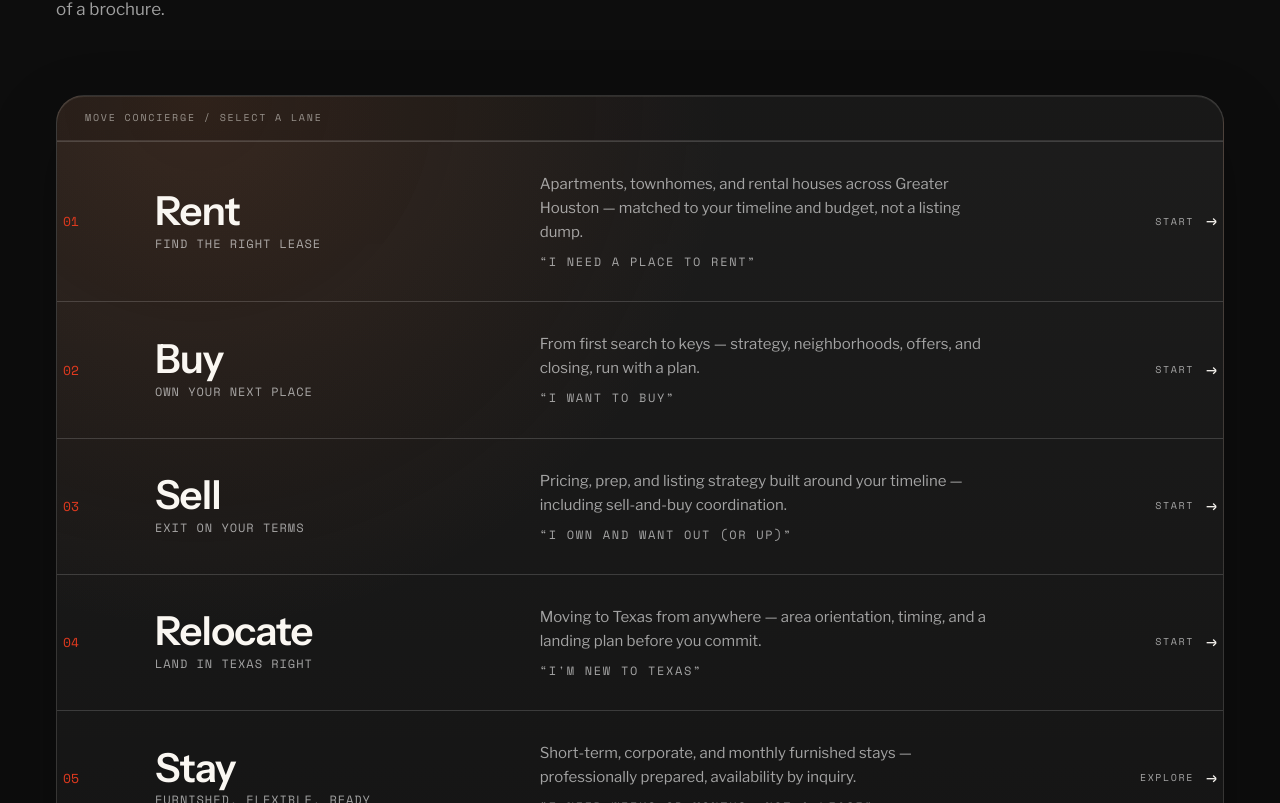
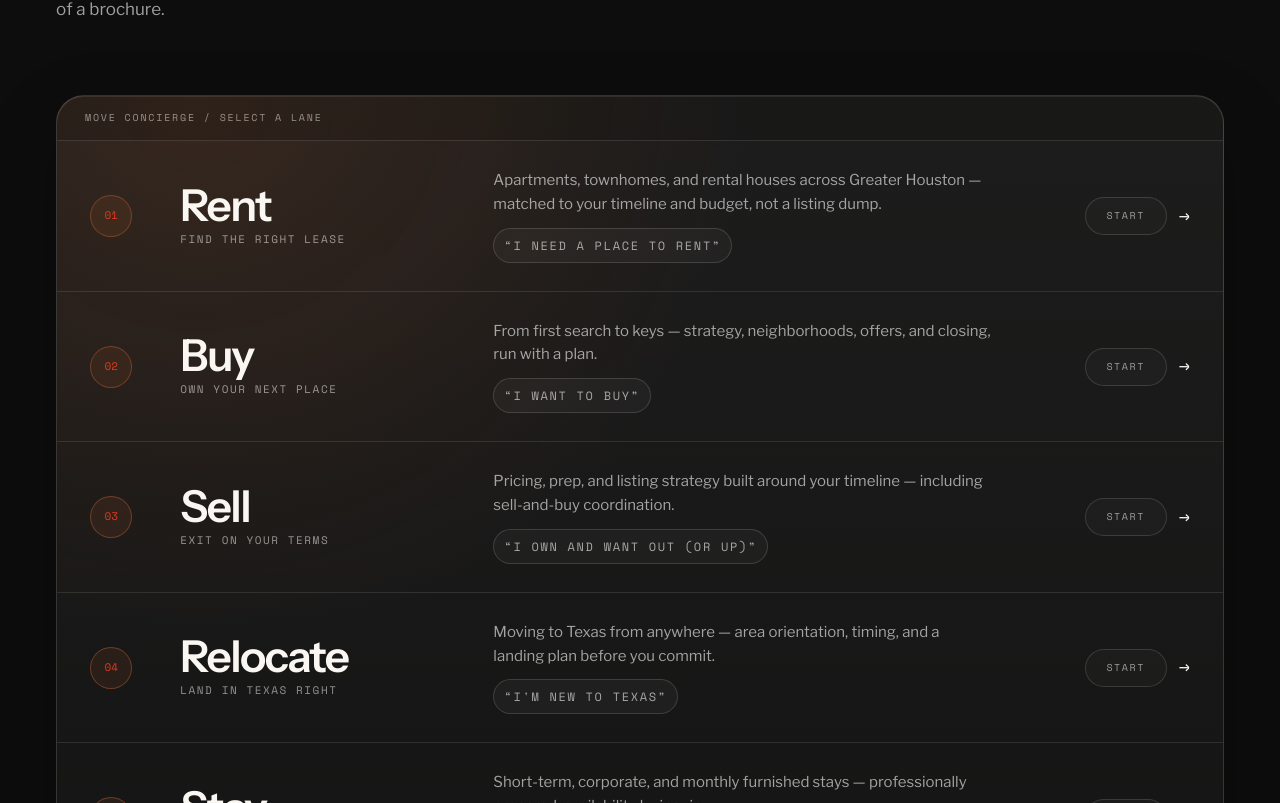
Before and after one commit to d8dles/jwillsoldit-hub, a React (Vite) app: page / in a window 1280 px wide. Shown: the part 2137-2940 px from the top of the page. Built offline with nearby package versions, Linux system fonts and the light colour scheme.

Commit message:
Polish Route Board route rows

```diff
--- a/src/components/IntentRouteCard.module.css
+++ b/src/components/IntentRouteCard.module.css
@@ -1,58 +1,104 @@
 .row {
   display: grid;
   grid-template-columns: 1fr;
-  gap: 10px;
-  padding: 26px 6px;
+  gap: 12px;
+  padding: 24px clamp(16px, 2.4vw, 28px);
   text-decoration: none;
   color: var(--ink);
   border-top: 1px solid var(--trace);
   position: relative;
-  transition: border-color var(--dur-fast) ease;
+  overflow: hidden;
+  transition:
+    border-color var(--dur-fast) ease,
+    background var(--dur-fast) ease,
+    transform var(--dur-fast) var(--ease-out);
+}
+
+.row:first-child {
+  border-top: none;
 }
 
 .row:last-child {
-  border-bottom: 1px solid var(--trace);
+  border-bottom: 0;
 }
 
 .row::before {
   content: '';
   position: absolute;
   left: 0;
-  top: -1px;
-  height: 1px;
-  width: 0;
+  top: 0;
+  bottom: 0;
+  width: 3px;
   background: var(--red);
-  transition: width 0.34s var(--ease-out);
+  transform: scaleY(0);
+  transform-origin: center;
+  transition: transform 0.34s var(--ease-out);
+}
+
+.row::after {
+  content: '';
+  position: absolute;
+  inset: 0;
+  background:
+    radial-gradient(circle at 14% 50%, rgba(176, 92, 46, 0.16), transparent 28%),
+    linear-gradient(90deg, rgba(250, 247, 242, 0.075), rgba(250, 247, 242, 0));
+  opacity: 0;
+  transition: opacity var(--dur-fast) ease;
+  pointer-events: none;
+}
+
+.row:hover {
+  transform: translateX(4px);
 }
 
 .row:hover::before {
-  width: 100%;
+  transform: scaleY(1);
+}
+
+.row:hover::after {
+  opacity: 1;
+}
+
+.number,
+.main,
+.detail,
+.action {
+  position: relative;
+  z-index: 1;
 }
 
 .number {
+  width: 42px;
+  height: 42px;
+  display: inline-flex;
+  align-items: center;
+  justify-content: center;
   font-family: var(--mono);
-  font-size: 0.8125rem;
+  font-size: 0.6875rem;
   color: var(--red);
+  border: 1px solid rgba(176, 92, 46, 0.35);
+  border-radius: 999px;
+  background: rgba(176, 92, 46, 0.07);
 }
 
 .main {
   display: flex;
   flex-direction: column;
-  gap: 2px;
+  gap: 5px;
 }
 
 .label {
   font-family: var(--display);
-  font-size: clamp(1.75rem, 3.6vw, 2.5rem);
+  font-size: clamp(1.85rem, 3.7vw, 2.75rem);
   font-weight: 600;
-  line-height: 1.02;
-  letter-spacing: -0.02em;
+  line-height: 0.96;
+  letter-spacing: -0.035em;
 }
 
 .shortTitle {
   font-family: var(--mono);
-  font-size: 0.75rem;
-  letter-spacing: 0.08em;
+  font-size: 0.6875rem;
+  letter-spacing: 0.14em;
   text-transform: uppercase;
   color: var(--forest);
 }
@@ -60,20 +106,25 @@
 .detail {
   display: flex;
   flex-direction: column;
-  gap: 8px;
+  gap: 11px;
 }
 
 .description {
   font-size: 0.9375rem;
-  line-height: 1.6;
+  line-height: 1.58;
   color: var(--mid);
-  max-width: 460px;
+  max-width: 500px;
 }
 
 .audience {
-  font-size: 0.6875rem;
+  width: fit-content;
+  max-width: 100%;
+  padding: 7px 10px;
+  font-size: 0.625rem;
   text-transform: none;
   letter-spacing: 0.04em;
+  border: 1px solid rgba(13, 13, 13, 0.12);
+  border-radius: 999px;
 }
 
 .action {
@@ -84,11 +135,19 @@
 }
 
 .destination {
+  min-width: 82px;
+  padding: 10px 13px;
+  border: 1px solid rgba(176, 92, 46, 0.28);
+  border-radius: 999px;
   font-family: var(--mono);
   font-size: 0.625rem;
   letter-spacing: 0.16em;
   color: var(--mid);
-  transition: color var(--dur-fast) ease;
+  text-align: center;
+  transition:
+    color var(--dur-fast) ease,
+    border-color var(--dur-fast) ease,
+    background var(--dur-fast) ease;
 }
 
 .arrow {
@@ -104,15 +163,17 @@
 }
 
 .row:hover .destination {
-  color: var(--forest);
+  color: var(--off-white);
+  border-color: rgba(176, 92, 46, 0.8);
+  background: rgba(176, 92, 46, 0.22);
 }
 
 @media (min-width: 900px) {
   .row {
-    grid-template-columns: 64px minmax(220px, 1fr) minmax(0, 1.4fr) 150px;
+    grid-template-columns: 64px minmax(190px, 0.8fr) minmax(0, 1.45fr) 150px;
     align-items: center;
-    gap: 28px;
-    padding: 30px 6px;
+    gap: 26px;
+    padding: 28px clamp(20px, 2.6vw, 34px);
   }
 
   .action {
@@ -123,23 +184,36 @@
 /* ── On the black Route Board panel: flip text/borders to read on ink ── */
 :global(.section--panel-ink) .row {
   color: var(--off-white);
-  border-top-color: var(--trace-dark);
+  border-top-color: rgba(250, 247, 242, 0.105);
 }
 
 :global(.section--panel-ink) .row:last-child {
-  border-bottom-color: var(--trace-dark);
+  border-bottom-color: rgba(250, 247, 242, 0.105);
+}
+
+:global(.section--panel-ink) .number {
+  border-color: rgba(176, 92, 46, 0.5);
+  background: rgba(176, 92, 46, 0.12);
 }
 
 :global(.section--panel-ink) .shortTitle {
-  color: var(--mid-on-dark);
+  color: rgba(250, 247, 242, 0.55);
 }
 
 :global(.section--panel-ink) .description {
   color: var(--mid-on-dark);
 }
 
+:global(.section--panel-ink) .audience {
+  color: rgba(250, 247, 242, 0.72);
+  border-color: rgba(250, 247, 242, 0.14);
+  background: rgba(250, 247, 242, 0.035);
+}
+
 :global(.section--panel-ink) .destination {
-  color: var(--mid-on-dark);
+  color: rgba(250, 247, 242, 0.58);
+  border-color: rgba(250, 247, 242, 0.14);
+  background: rgba(250, 247, 242, 0.025);
 }
 
 :global(.section--panel-ink) .arrow {
@@ -152,4 +226,25 @@
 
 :global(.section--panel-ink) .row:hover .destination {
   color: var(--off-white);
+  border-color: rgba(176, 92, 46, 0.75);
+  background: rgba(176, 92, 46, 0.24);
 }
+
+@media (max-width: 699px) {
+  .row {
+    padding: 22px 16px;
+  }
+
+  .row:hover {
+    transform: none;
+  }
+
+  .number {
+    width: 36px;
+    height: 36px;
+  }
+
+  .audience {
+    white-space: normal;
+  }
+}
```
